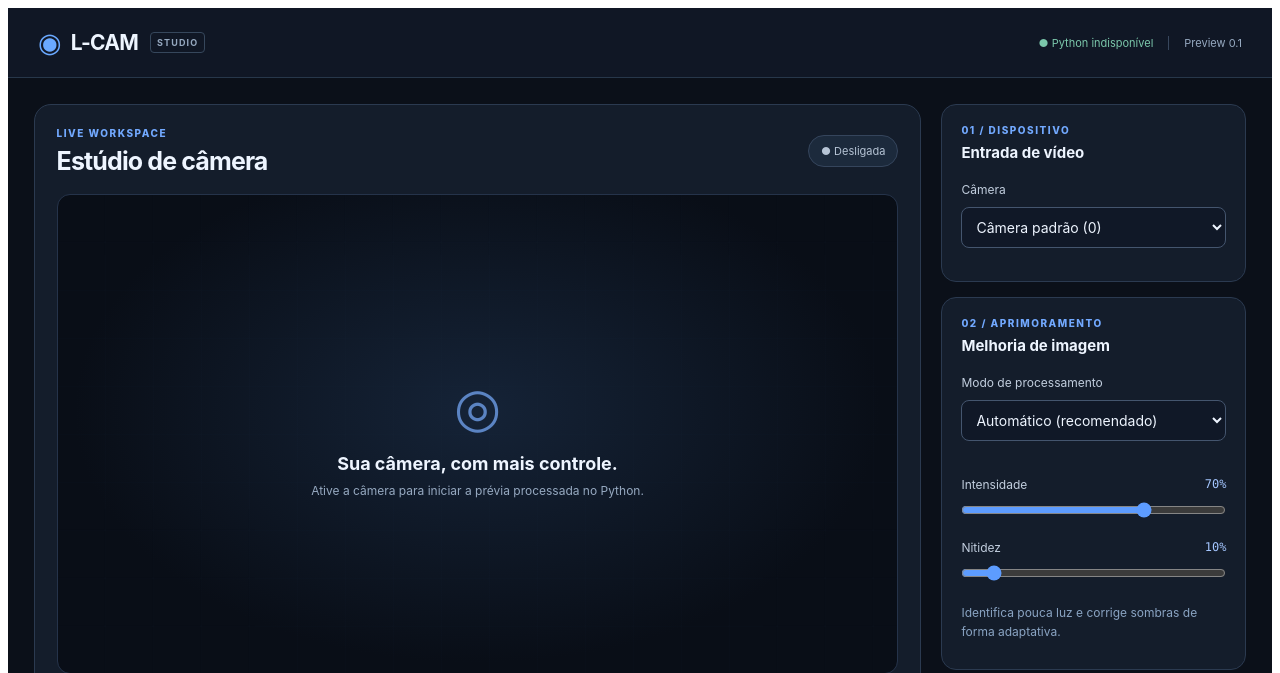
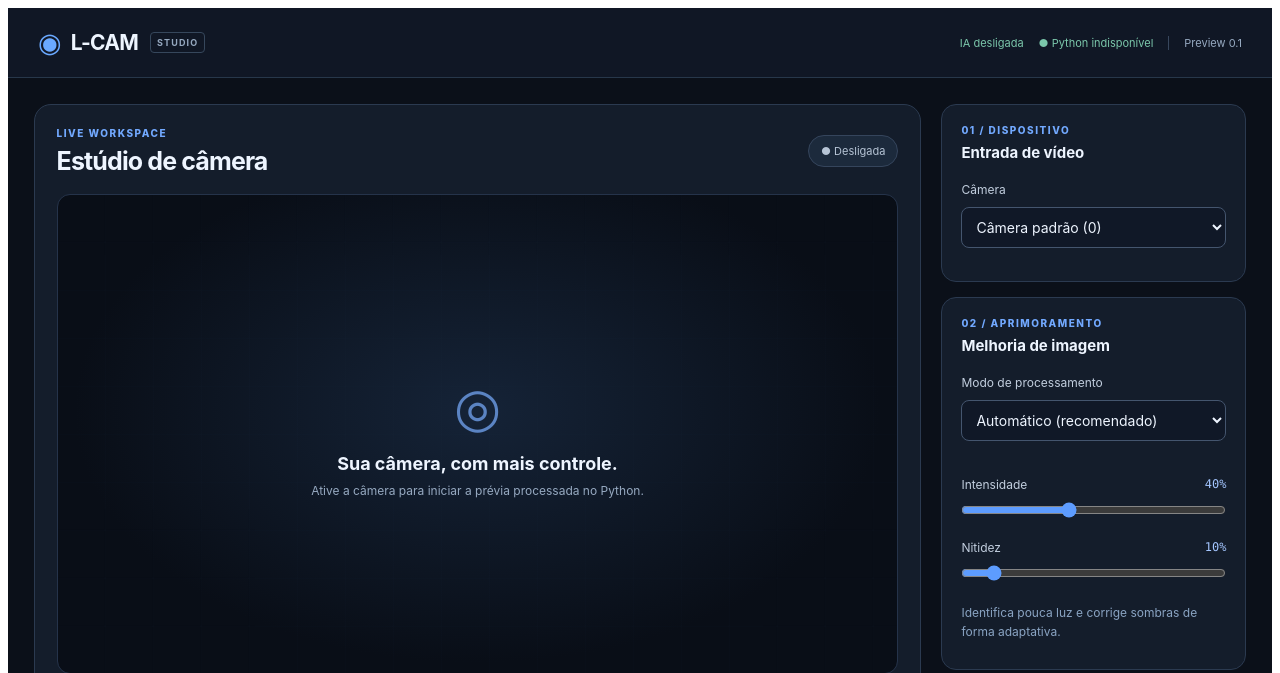
Before and after one commit to zxlawdx/L-CAM, a Python web app: template apps/camera/templates/index.html in a window 1280 px wide. Shown: the top 673 px of the page. Run offline with Jinja, Linux system fonts and the light colour scheme; the template is opened without the code that fills it, so the values that code supplies are empty.

Commit message:
ux: show neural model status and reduce initial enhancement strength

```diff
--- a/apps/camera/templates/index.html
+++ b/apps/camera/templates/index.html
@@ -3,7 +3,7 @@
 <section class="lcam-app" id="lcam-app">
   <header class="lcam-topbar">
     <div class="lcam-brand"><span class="lcam-symbol">◉</span><strong>L-CAM</strong><span class="lcam-edition">STUDIO</span></div>
-    <div class="lcam-top-actions"><span class="lcam-runtime" id="lcam-runtime">Conectando ao Vela…</span><span class="lcam-version">Preview 0.1</span></div>
+    <div class="lcam-top-actions"><span class="lcam-runtime" id="lcam-ai-indicator">IA desligada</span><span class="lcam-runtime" id="lcam-runtime">Conectando ao Vela…</span><span class="lcam-version">Preview 0.1</span></div>
   </header>
   <div class="lcam-workspace">
     <main class="lcam-stage">
@@ -24,7 +24,7 @@
       <section class="lcam-panel"><span class="lcam-panel-label">01 / DISPOSITIVO</span><h2>Entrada de vídeo</h2><label for="lcam-device">Câmera</label><select id="lcam-device"><option value="0">Câmera padrão (0)</option><option value="1">Câmera alternativa (1)</option><option value="2">Câmera alternativa (2)</option></select></section>
       <section class="lcam-panel"><span class="lcam-panel-label">02 / APRIMORAMENTO</span><h2>Melhoria de imagem</h2>
         <label for="lcam-mode">Modo de processamento</label><select id="lcam-mode"><option value="auto" selected>Automático (recomendado)</option><option value="low_light">Baixa luminosidade</option><option value="balanced">Natural / equilibrado</option><option value="off">Original / sem aprimoramento</option></select>
-        <label class="lcam-spaced-label" for="lcam-strength">Intensidade <output id="lcam-strength-val">70%</output></label><input type="range" id="lcam-strength" min="0" max="100" value="70" step="5">
+        <label class="lcam-spaced-label" for="lcam-strength">Intensidade <output id="lcam-strength-val">40%</output></label><input type="range" id="lcam-strength" min="0" max="100" value="40" step="5">
         <label for="lcam-sharpness">Nitidez <output id="lcam-sharpness-val">10%</output></label><input type="range" id="lcam-sharpness" min="0" max="100" value="10" step="5">
         <p class="lcam-mode-help" id="lcam-mode-help">Ajusta sombras automaticamente sem exagerar no contraste.</p>
       </section>
```
